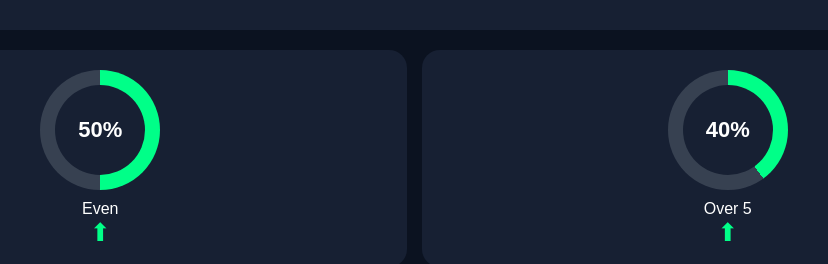
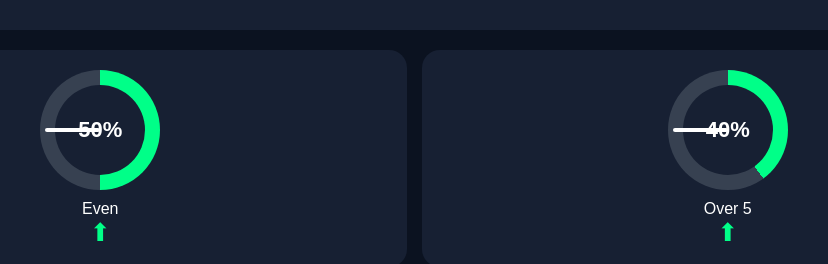
Before and after one commit to Rugara123/Proscanner.com, a plain HTML site: page markets.html in a window 1280 px wide. Shown: the part 285-549 px from the top of the page, 226-1054 px from the left. Drawn offline with Linux system fonts and the light colour scheme.

Commit message:
Add needle indicators to meter cards
Added needle elements to meters for even and over cards.

```diff
--- a/markets.html
+++ b/markets.html
@@ -101,7 +101,23 @@ button{
     color:white;
     font-size:16px;
 }
+.meter{
+    position:relative;
+}
 
+
+.needle{
+    position:absolute;
+    width:4px;
+    height:55px;
+    background:white;
+    top:5px;
+    left:58px;
+    transform-origin:bottom center;
+    transform:rotate(-90deg);
+    transition:0.8s ease;
+    border-radius:10px;
+    }
 </style>
 
 </head>
@@ -139,6 +155,7 @@ Current tick digit
 <div class="card">
 
 <div class="meter" id="evenMeter">
+    <div class="needle" id="evenNeedle"></div>
 
 <div class="inner" id="evenPercent">
 52%
@@ -161,6 +178,7 @@ Even
 <div class="card">
 
 <div class="meter" id="overMeter">
+    <div class="needle" id="overNeedle"></div>
 <div class="inner" id="overPercent">
 61%
 </div>
```
